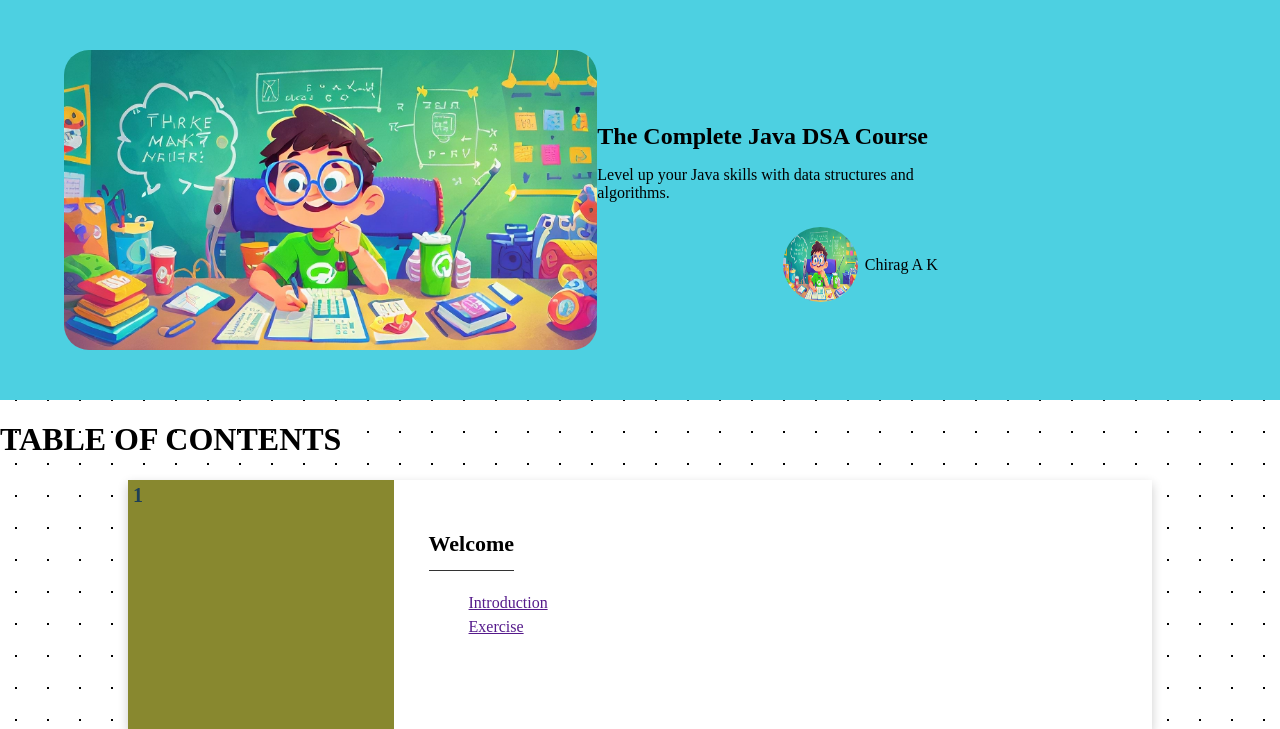
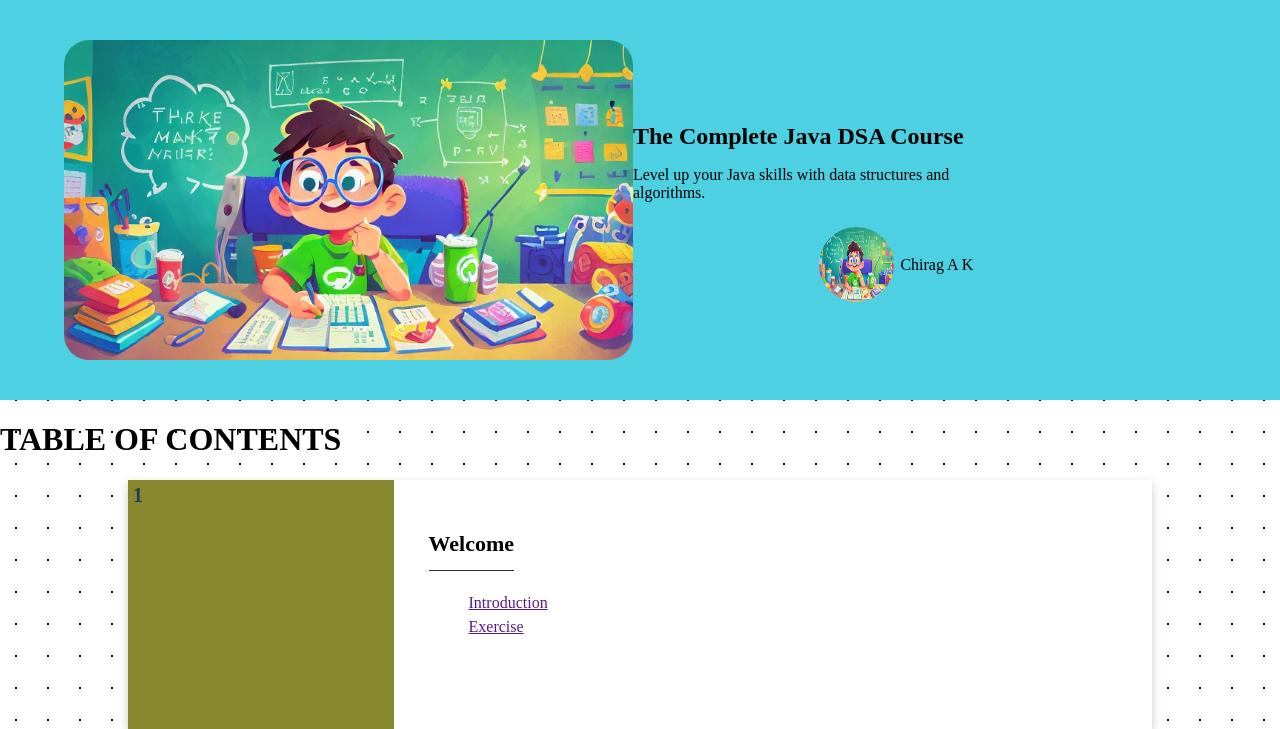
Before and after one commit to chiragak/dsa101.github.io, a PHP site: page / in a window 1280 px wide. Shown: the top 729 px of the page. Run offline with PHP 8.4, Linux system fonts and the light colour scheme; some libraries are stand-ins or nearby versions.

Commit message:
modified style.css in css

```diff
--- a/assets/css/style.css
+++ b/assets/css/style.css
@@ -129,7 +129,7 @@ body {
   display: flex;
   justify-content: center;
   align-items: center;
-  height: 300px;
+  height: 80%;
   margin-left: 5%;
 }
 
```
